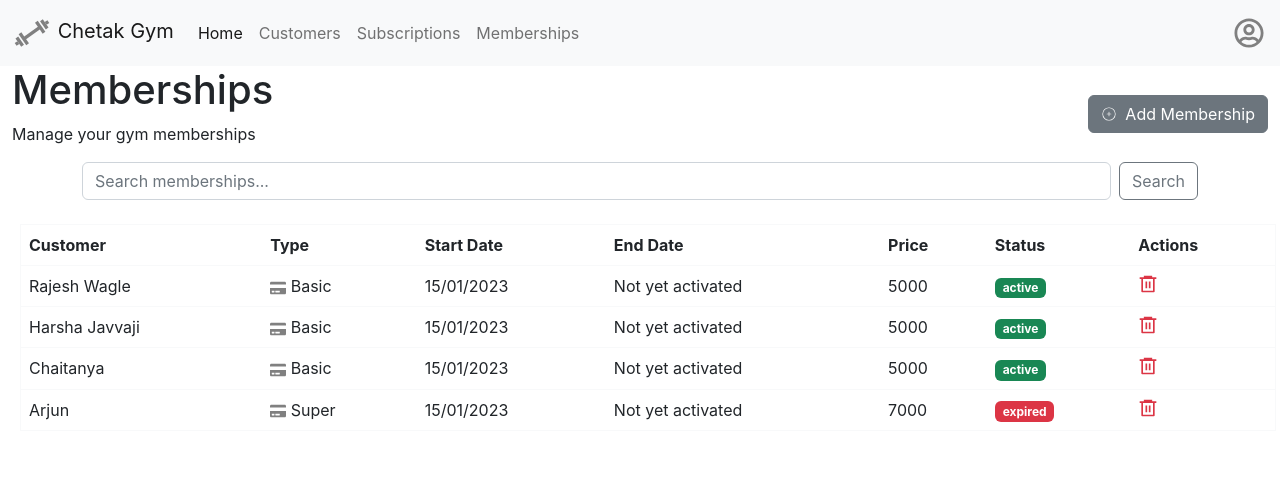
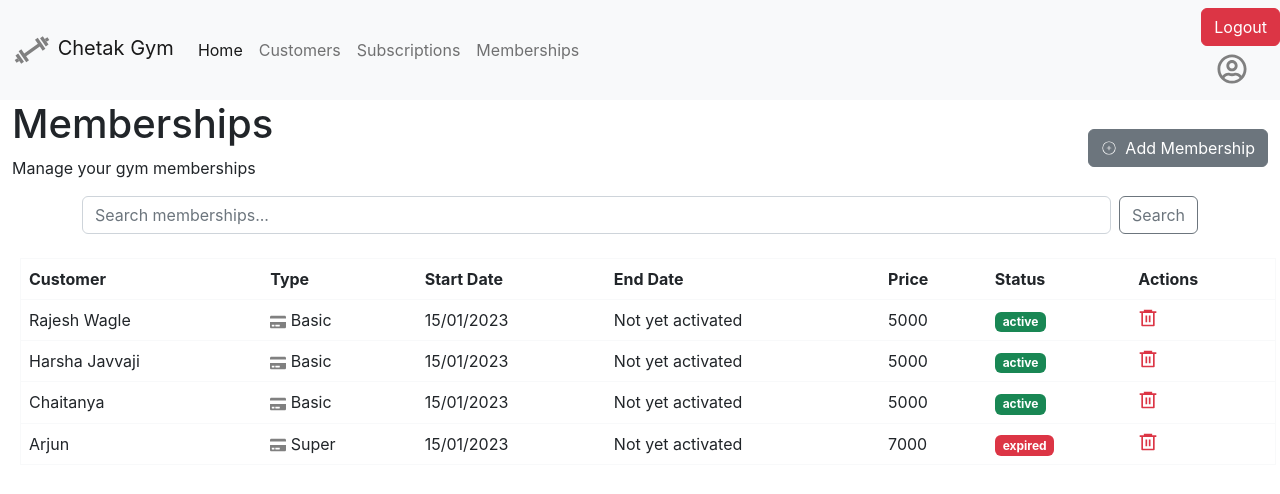
Before and after one commit to ksahana-developer/gymapp-frontend, a React (Create React App) app in the folder frontend-gym/: page /memberships in a window 1280 px wide. Shown: the top 494 px of the page. Built offline with nearby package versions, Linux system fonts and the light colour scheme; no server answers; sample sign-in values are in the browser's storage.

Commit message:
added loggedIn & loggedOut func

```diff
--- a/frontend-gym/src/App.js
+++ b/frontend-gym/src/App.js
@@ -8,13 +8,18 @@ import Subscriptions from './pages/Subscriptions/Subscriptions';
 import Memberships from './pages/Memberships/Memberships';
 import Profile from './pages/Profile/Profile';
 import Login from './pages/Login/Login';
+import { useEffect, useState } from 'react';
 
 function App() {
+  const [isLoggedIn, setIsLoggedIn] = useState(false)
+  useEffect(()=>{
+    setIsLoggedIn(!!localStorage.getItem('token'))
+  },[])
   return (<Router >
     <div>
-      {localStorage.getItem('token') && <Navbar />}
+      {isLoggedIn && <Navbar setIsLoggedIn={setIsLoggedIn} />}
       <Routes>
-        {<Route path="/login" element={<Login />} />}
+        {<Route path="/login" element={<Login setIsLoggedIn={setIsLoggedIn} />} />}
         <Route path="/" element={<Home />} />
         <Route path="/customers" element={<Customers />} />
         <Route path="/subscriptions" element={<Subscriptions />} />
--- a/frontend-gym/src/components/Navbar/Navbar.jsx
+++ b/frontend-gym/src/components/Navbar/Navbar.jsx
@@ -1,7 +1,14 @@
-import { Link } from 'react-router-dom';
+import { Link, useNavigate } from 'react-router-dom';
 import { CgGym } from 'react-icons/cg';
 import { FaRegUserCircle } from 'react-icons/fa';
-const Navbar = () => {
+const Navbar = ({setIsLoggedIn}) => {
+  const navigate = useNavigate()
+
+  const logout = ()=>{
+    localStorage.removeItem('token')
+    setIsLoggedIn(false)
+    navigate("/login")
+  }
   return (
     <nav className="navbar navbar-expand-lg bg-light">
       <div className="container-fluid">
@@ -20,6 +27,7 @@ const Navbar = () => {
       </div>
       <ul className="nav justify-content-end">
           <li className="nav-item">
+            <button onClick={logout} className="btn btn-danger">Logout</button>
             <Link className="nav-link active" aria-current="page" to="/profile"><FaRegUserCircle size={30} color='grey' /></Link>
           </li>
         </ul>
--- a/frontend-gym/src/pages/Login/Login.jsx
+++ b/frontend-gym/src/pages/Login/Login.jsx
@@ -2,7 +2,7 @@ import { useEffect, useState } from "react";
 import "./login.css"
 import { useNavigate } from "react-router-dom"
 
-const Login = () => {
+const Login = ({setIsLoggedIn}) => {
     const navigate = useNavigate()
     const [cred, setCred] = useState({})
     const handleChange = (e) => {
@@ -26,6 +26,7 @@ const Login = () => {
             localStorage.setItem("token", data.token)
             if (response.status == 200) {
                 navigate("/memberships")
+                setIsLoggedIn(true)
             }
         } catch (error) {
             navigate("/login")
--- a/frontend-gym/src/pages/Memberships/Memberships.jsx
+++ b/frontend-gym/src/pages/Memberships/Memberships.jsx
@@ -1,5 +1,13 @@
+import { useEffect } from "react";
 import MembershipBody from "../../components/MembershipBody/MembershipBody";
-const Memberships  = ()=>{
+import { useNavigate } from "react-router-dom";
+const Memberships = () => {
+    const navigate = useNavigate()
+    useEffect(() => {
+        if (localStorage.getItem('token') == null) {
+            navigate('/login')
+        }
+    }, [])
     return <div>
         <MembershipBody />
     </div>
```
